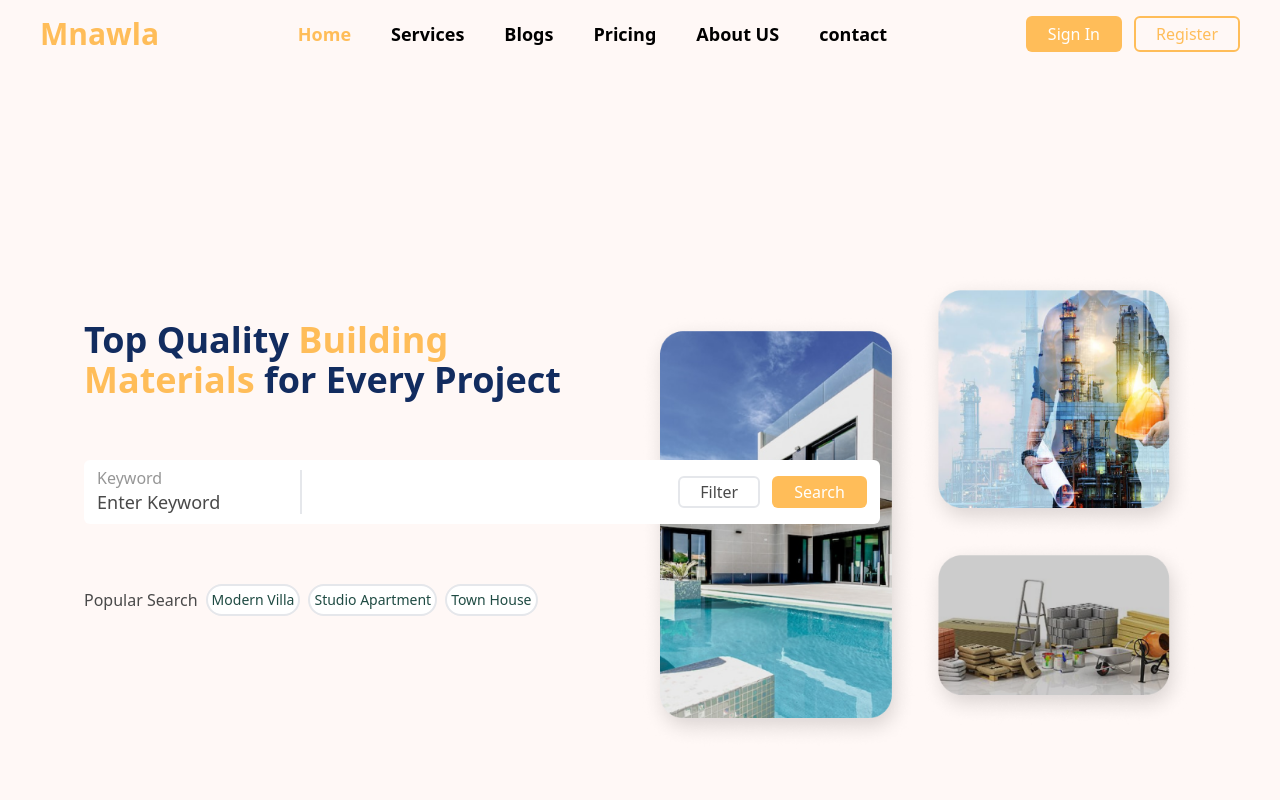
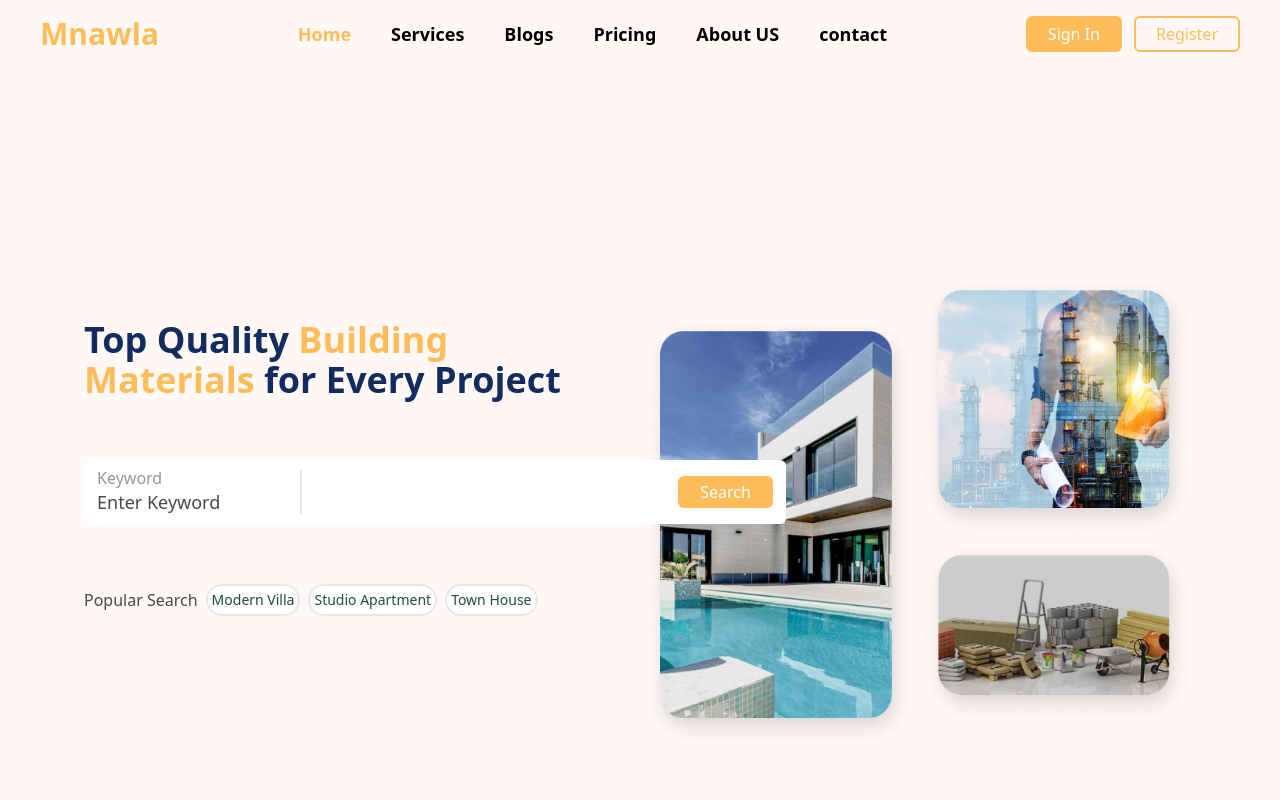
Before and after one commit to ahmedkhaled250/first-task-horia, a React (Create React App) app: page / in a window 1280 px wide. Shown: the top 800 px of the page. Built offline with nearby package versions, Linux system fonts and the light colour scheme; the HTML template or start-up script is replaced by a standard one.

Commit message:
initial commit

```diff
--- a/src/Components/Header/Header.jsx
+++ b/src/Components/Header/Header.jsx
@@ -41,9 +41,6 @@ function Header() {
                   className="outline-0 border-l-2 pl-2 lg:pl-10 text-sm lg:text-xl py-2"
                 />
                 <div className=" flex items-center gap-1 lg:gap-3">
-                  <button className="bg-transparent rounded-md text-sm lg:text-[16px] py-1 px-2 lg:px-5 border-2 hover:border-transparent hover:bg-main hover:text-white duration-300">
-                    Filter
-                  </button>
                   <button className="bg-main text-white rounded-md text-sm lg:text-[16px] py-1 px-2 lg:px-5 border-2 border-transparent hover:bg-[#fdb446] duration-300">
                     Search
                   </button>
```
